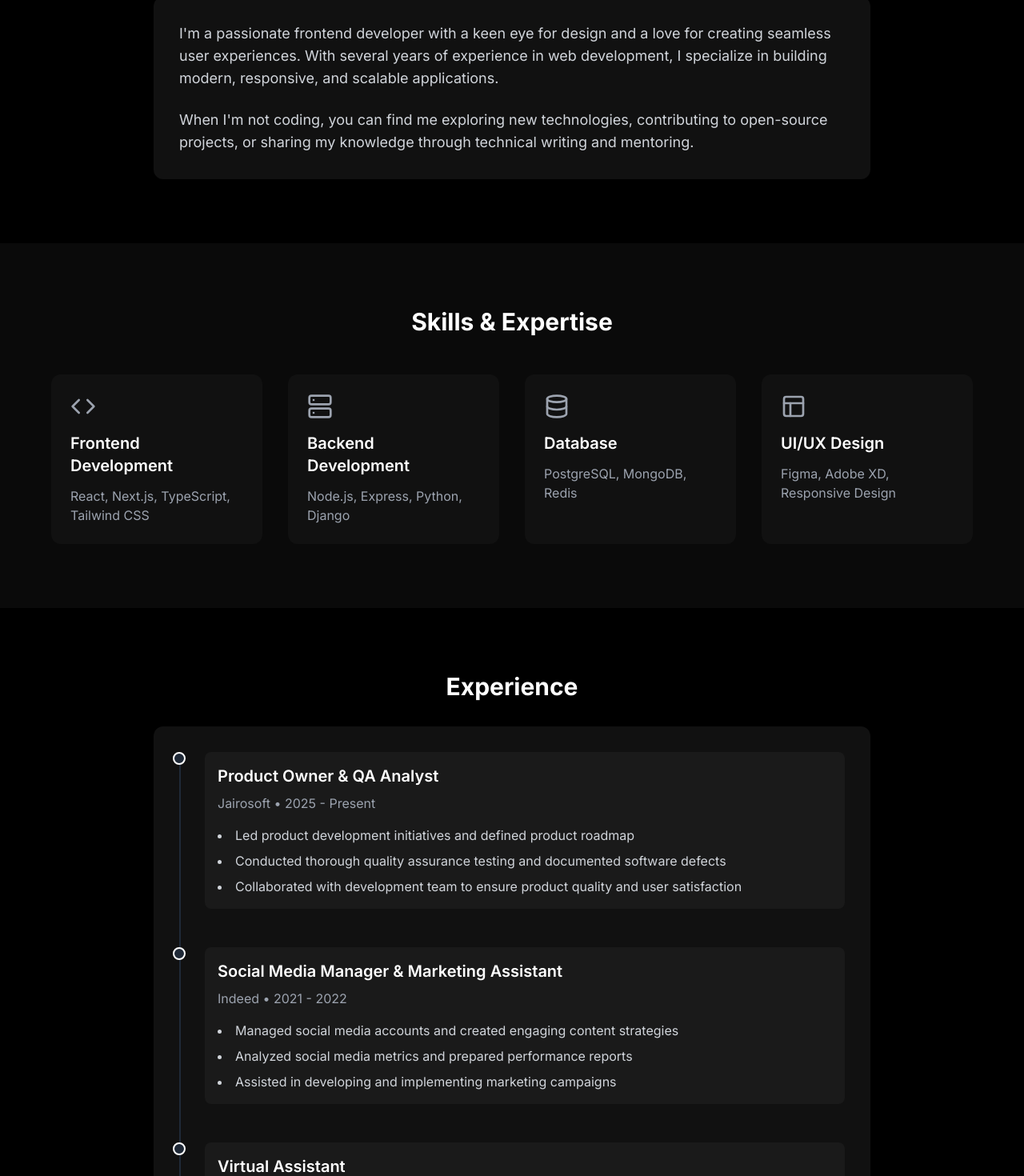
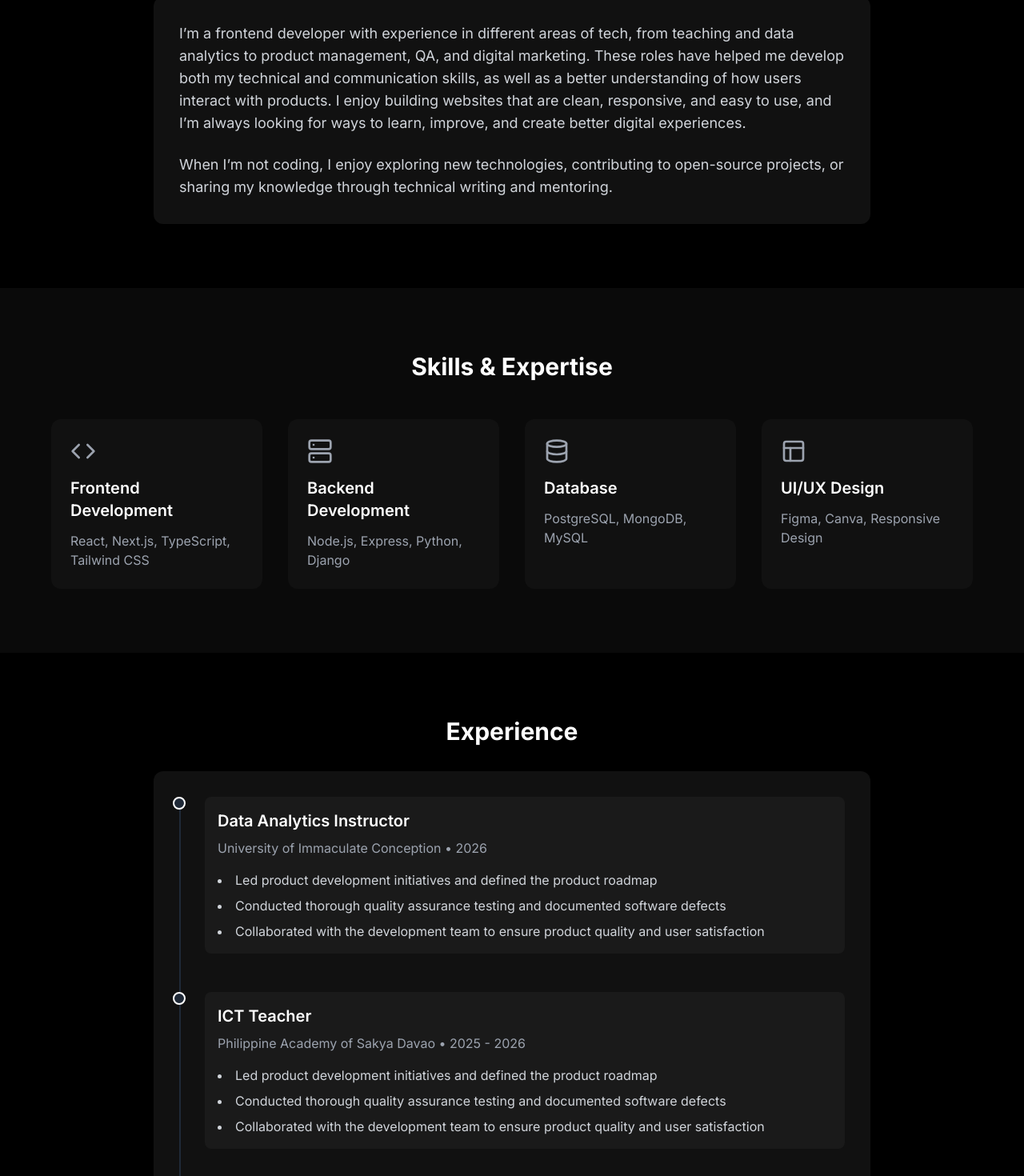
Before and after one commit to tuwaa/website-portfolio, a Next.js app: page /about in a window 1280 px wide. Shown: the part 220-1690 px from the top of the page at 80% size. Built offline with nearby package versions, Linux system fonts and the light colour scheme.

Commit message:
Fix login bug and update styling

```diff
--- a/src/app/about/page.tsx
+++ b/src/app/about/page.tsx
@@ -1,4 +1,5 @@
 'use client';
+
 import { FiCode, FiLayout, FiDatabase, FiServer } from 'react-icons/fi';
 
 export default function About() {
@@ -16,12 +17,12 @@ export default function About() {
     {
       icon: FiDatabase,
       title: 'Database',
-      description: 'PostgreSQL, MongoDB, Redis',
+      description: 'PostgreSQL, MongoDB, MySQL',
     },
     {
       icon: FiLayout,
       title: 'UI/UX Design',
-      description: 'Figma, Adobe XD, Responsive Design',
+      description: 'Figma, Canva, Responsive Design',
     },
   ];
 
@@ -30,17 +31,25 @@ export default function About() {
       {/* About Section */}
       <section className="py-16 sm:py-20 px-4">
         <div className="max-w-4xl mx-auto">
-          <h1 className="text-2xl sm:text-3xl md:text-4xl font-bold mb-6 sm:mb-8">About Me</h1>
-          <div className="bg-[#111111] rounded-xl p-4 sm:p-6 md:p-8 transform transition-all duration-300
-                         hover:scale-[1.02] hover:bg-[#1a1a1a]">
+          <h1 className="text-2xl sm:text-3xl md:text-4xl font-bold mb-6 sm:mb-8">
+            About Me
+          </h1>
+
+          <div
+            className="bg-[#111111] rounded-xl p-4 sm:p-6 md:p-8
+                       transform transition-all duration-300
+                       hover:scale-[1.02] hover:bg-[#1a1a1a]"
+          >
             <p className="text-sm sm:text-base md:text-lg text-gray-300 mb-4 sm:mb-6">
-              I'm a passionate frontend developer with a keen eye for design and a love for creating
-              seamless user experiences. With several years of experience in web development, I
-              specialize in building modern, responsive, and scalable applications.
+            I’m a frontend developer with experience in different areas of tech, from teaching
+            and data analytics to product management, QA, and digital marketing. These roles have helped me develop both my technical and communication skills, as well as a better understanding of how users interact with products. I enjoy building websites that are clean, responsive, and easy to use,
+            and I’m always looking for ways to learn, improve, and create better digital experiences.
             </p>
+
             <p className="text-sm sm:text-base md:text-lg text-gray-300">
-              When I'm not coding, you can find me exploring new technologies, contributing to open-source
-              projects, or sharing my knowledge through technical writing and mentoring.
+            When I’m not coding, I enjoy exploring new technologies,
+            contributing to open-source projects, or sharing my knowledge
+            through technical writing and mentoring.
             </p>
           </div>
         </div>
@@ -52,25 +61,43 @@ export default function About() {
           <h2 className="text-xl sm:text-2xl md:text-3xl font-bold mb-8 sm:mb-12 text-center">
             Skills & Expertise
           </h2>
+
           <div className="grid grid-cols-1 sm:grid-cols-2 lg:grid-cols-4 gap-4 sm:gap-6 md:gap-8">
-            {skills.map((skill, index) => (
+            {skills.map((skill, index) => {
+              const Icon = skill.icon;
+
+              return (
                 <div
                   key={index}
-                className="bg-[#111111] rounded-xl p-4 sm:p-6 transform transition-all duration-300 ease-in-out
+                  className="bg-[#111111] rounded-xl p-4 sm:p-6
+                             transform transition-all duration-300 ease-in-out
                              hover:scale-105 hover:bg-white group cursor-pointer"
                 >
-                <skill.icon className="w-6 h-6 sm:w-8 sm:h-8 mb-3 sm:mb-4 text-gray-400
-                                     group-hover:text-black transition-colors duration-300" />
-                <h3 className="text-lg sm:text-xl font-semibold mb-2 sm:mb-3
-                             group-hover:text-black transition-colors duration-300">
+                  <Icon
+                    className="w-6 h-6 sm:w-8 sm:h-8 mb-3 sm:mb-4
+                               text-gray-400
+                               group-hover:text-black
+                               transition-colors duration-300"
+                  />
+
+                  <h3
+                    className="text-lg sm:text-xl font-semibold mb-2 sm:mb-3
+                               group-hover:text-black
+                               transition-colors duration-300"
+                  >
                     {skill.title}
                   </h3>
-                <p className="text-sm sm:text-base text-gray-400
-                             group-hover:text-black transition-colors duration-300">
+
+                  <p
+                    className="text-sm sm:text-base text-gray-400
+                               group-hover:text-black
+                               transition-colors duration-300"
+                  >
                     {skill.description}
                   </p>
                 </div>
-            ))}
+              );
+            })}
           </div>
         </div>
       </section>
@@ -78,25 +105,112 @@ export default function About() {
       {/* Experience Section */}
       <section className="py-16 sm:py-20 px-4">
         <div className="max-w-4xl mx-auto">
-          <h2 className="text-xl sm:text-2xl md:text-3xl font-bold mb-8 text-center">Experience</h2>
+          <h2 className="text-xl sm:text-2xl md:text-3xl font-bold mb-8 text-center">
+            Experience
+          </h2>
+
           <div className="bg-[#111111] rounded-xl p-4 sm:p-6 md:p-8">
             <div className="relative">
               {/* Vertical Line */}
               <div className="absolute left-0 top-0 h-full w-0.5 bg-gray-800"></div>
 
-              {/* Timeline Items */}
               <div className="space-y-12">
+
+                {/* Data Analytics Instructor*/}
+                <div className="relative pl-8">
+                  {/* Timeline Point */}
+                  <div className="absolute left-[-8px] top-0 w-4 h-4 rounded-full bg-gray-800 border-2 border-white"></div>
+
+                  <div className="bg-[#1a1a1a] rounded-lg p-4 transform transition-all duration-300 hover:scale-[1.02]">
+                    <h3 className="text-lg sm:text-xl font-semibold mb-2">
+                      Data Analytics Instructor
+                    </h3>
+
+                    <p className="text-gray-400 text-sm sm:text-base mb-4">
+                      University of Immaculate Conception • 2026
+                    </p>
+
+                    <ul className="list-disc list-inside text-gray-300 text-sm sm:text-base space-y-2">
+                      <li>
+                        Led product development initiatives and defined the
+                        product roadmap
+                      </li>
+
+                      <li>
+                        Conducted thorough quality assurance testing and
+                        documented software defects
+                      </li>
+
+                      <li>
+                        Collaborated with the development team to ensure
+                        product quality and user satisfaction
+                      </li>
+                    </ul>
+                  </div>
+                </div>
+
+                     {/* Data Analytics Instructor*/}
+                     <div className="relative pl-8">
+                  {/* Timeline Point */}
+                  <div className="absolute left-[-8px] top-0 w-4 h-4 rounded-full bg-gray-800 border-2 border-white"></div>
+
+                  <div className="bg-[#1a1a1a] rounded-lg p-4 transform transition-all duration-300 hover:scale-[1.02]">
+                    <h3 className="text-lg sm:text-xl font-semibold mb-2">
+                      ICT Teacher
+                    </h3>
+
+                    <p className="text-gray-400 text-sm sm:text-base mb-4">
+                      Philippine Academy of Sakya Davao • 2025 - 2026
+                    </p>
+
+                    <ul className="list-disc list-inside text-gray-300 text-sm sm:text-base space-y-2">
+                      <li>
+                        Led product development initiatives and defined the
+                        product roadmap
+                      </li>
+
+                      <li>
+                        Conducted thorough quality assurance testing and
+                        documented software defects
+                      </li>
+
+                      <li>
+                        Collaborated with the development team to ensure
+                        product quality and user satisfaction
+                      </li>
+                    </ul>
+                  </div>
+                </div>
+
                 {/* Product Owner & QA Analyst */}
                 <div className="relative pl-8">
                   {/* Timeline Point */}
                   <div className="absolute left-[-8px] top-0 w-4 h-4 rounded-full bg-gray-800 border-2 border-white"></div>
+
                   <div className="bg-[#1a1a1a] rounded-lg p-4 transform transition-all duration-300 hover:scale-[1.02]">
-                    <h3 className="text-lg sm:text-xl font-semibold mb-2">Product Owner & QA Analyst</h3>
-                    <p className="text-gray-400 text-sm sm:text-base mb-4">Jairosoft • 2025 - Present</p>
+                    <h3 className="text-lg sm:text-xl font-semibold mb-2">
+                      Product Owner & QA Analyst
+                    </h3>
+
+                    <p className="text-gray-400 text-sm sm:text-base mb-4">
+                      Jairosoft • 2025
+                    </p>
+
                     <ul className="list-disc list-inside text-gray-300 text-sm sm:text-base space-y-2">
-                      <li>Led product development initiatives and defined product roadmap</li>
-                      <li>Conducted thorough quality assurance testing and documented software defects</li>
-                      <li>Collaborated with development team to ensure product quality and user satisfaction</li>
+                      <li>
+                        Led product development initiatives and defined the
+                        product roadmap
+                      </li>
+
+                      <li>
+                        Conducted thorough quality assurance testing and
+                        documented software defects
+                      </li>
+
+                      <li>
+                        Collaborated with the development team to ensure
+                        product quality and user satisfaction
+                      </li>
                     </ul>
                   </div>
                 </div>
@@ -105,13 +219,31 @@ export default function About() {
                 <div className="relative pl-8">
                   {/* Timeline Point */}
                   <div className="absolute left-[-8px] top-0 w-4 h-4 rounded-full bg-gray-800 border-2 border-white"></div>
+
                   <div className="bg-[#1a1a1a] rounded-lg p-4 transform transition-all duration-300 hover:scale-[1.02]">
-                    <h3 className="text-lg sm:text-xl font-semibold mb-2">Social Media Manager & Marketing Assistant</h3>
-                    <p className="text-gray-400 text-sm sm:text-base mb-4">Indeed • 2021 - 2022</p>
+                    <h3 className="text-lg sm:text-xl font-semibold mb-2">
+                      Social Media Manager & Marketing Assistant
+                    </h3>
+
+                    <p className="text-gray-400 text-sm sm:text-base mb-4">
+                      Indeed • 2021 - 2022
+                    </p>
+
                     <ul className="list-disc list-inside text-gray-300 text-sm sm:text-base space-y-2">
-                      <li>Managed social media accounts and created engaging content strategies</li>
-                      <li>Analyzed social media metrics and prepared performance reports</li>
-                      <li>Assisted in developing and implementing marketing campaigns</li>
+                      <li>
+                        Managed social media accounts and created engaging
+                        content strategies
+                      </li>
+
+                      <li>
+                        Analyzed social media metrics and prepared performance
+                        reports
+                      </li>
+
+                      <li>
+                        Assisted in developing and implementing marketing
+                        campaigns
+                      </li>
                     </ul>
                   </div>
                 </div>
@@ -120,16 +252,33 @@ export default function About() {
                 <div className="relative pl-8">
                   {/* Timeline Point */}
                   <div className="absolute left-[-8px] top-0 w-4 h-4 rounded-full bg-gray-800 border-2 border-white"></div>
+
                   <div className="bg-[#1a1a1a] rounded-lg p-4 transform transition-all duration-300 hover:scale-[1.02]">
-                    <h3 className="text-lg sm:text-xl font-semibold mb-2">Virtual Assistant</h3>
-                    <p className="text-gray-400 text-sm sm:text-base mb-4">Upwork • 2020 - 2021</p>
+                    <h3 className="text-lg sm:text-xl font-semibold mb-2">
+                      Virtual Assistant
+                    </h3>
+
+                    <p className="text-gray-400 text-sm sm:text-base mb-4">
+                      Upwork • 2020 - 2021
+                    </p>
+
                     <ul className="list-disc list-inside text-gray-300 text-sm sm:text-base space-y-2">
-                      <li>Provided administrative support and managed client schedules</li>
-                      <li>Handled email correspondence and calendar management</li>
-                      <li>Assisted with data entry and document organization</li>
+                      <li>
+                        Provided administrative support and managed client
+                        schedules
+                      </li>
+
+                      <li>
+                        Handled email correspondence and calendar management
+                      </li>
+
+                      <li>
+                        Assisted with data entry and document organization
+                      </li>
                     </ul>
                   </div>
                 </div>
+
               </div>
             </div>
           </div>
--- a/src/app/blog/page.tsx
+++ b/src/app/blog/page.tsx
@@ -5,7 +5,7 @@ export default function Blog() {
   const blogPosts = [
     {
       title: 'Getting Started with my portfolio-website',
-      excerpt: 'In this blog post, I will share my experience and learnings about building my po rtfolio website.',
+      excerpt: 'In this blog post, I will share my experience and learnings about building my portfolio website.',
       date: 'May 17, 2025',
       readTime: '1 min read',
       tags: ['Developer', 'Portfolio', 'Web Development'],
--- a/src/components/Navbar.tsx
+++ b/src/components/Navbar.tsx
@@ -20,7 +20,7 @@ export default function Navbar() {
             className="flex items-center space-x-1 nav-item"
           >
             <FiGithub className="w-5 h-5" />
-            <span>10</span>
+            <span>21</span>
           </a>
         </div>
       </div>
```
Also changed, not shown: 1 other file (tests, documents, lock files or other folders). Lines whose indentation alone changed are shown as unchanged.
